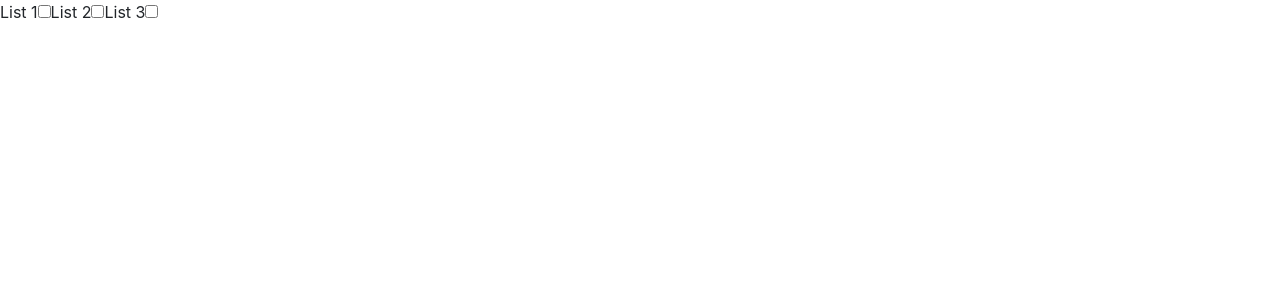
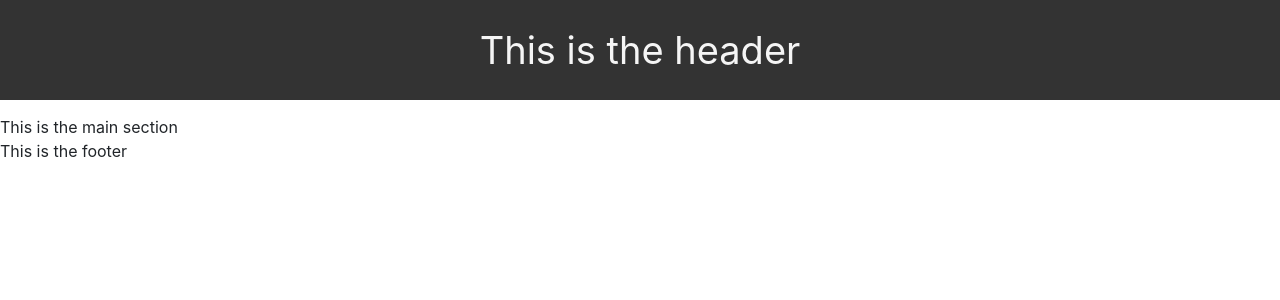
Before and after one commit to rmpalgo/react-js-practice, a React (Create React App) app: page / in a window 1280 px wide. Shown: the top 300 px of the page. Built offline with nearby package versions, Linux system fonts and the light colour scheme.

Commit message:
exercise: adding styling using className.

```diff
--- a/src/App.js
+++ b/src/App.js
@@ -1,11 +1,15 @@
 import React from "react"
+import Header from "./components/Header"
+import MainContent from "./components/MainContent"
+import Footer from "./components/Footer"
+import "./style.css"
 
 function App() {
     return (
         <div>
-            <span>List 1</span><input type="checkbox"/>
-            <span>List 2</span><input type="checkbox"/>
-            <span>List 3</span><input type="checkbox"/>
+            <Header />
+            <MainContent/>
+            <Footer/>
         </div>
     )
 }
--- /dev/null
+++ b/src/components/Footer.js
@@ -0,0 +1,11 @@
+import React from "react"
+
+function Footer() {
+    return (
+        <footer>
+           This is the footer
+        </footer>
+    )
+}
+
+export default Footer
--- /dev/null
+++ b/src/components/Header.js
@@ -0,0 +1,11 @@
+import React from 'react'
+
+function Header() {
+    return(
+        <header className={"navbar"}>
+            This is the header
+        </header>
+    )
+}
+
+export default Header
--- /dev/null
+++ b/src/components/MainContent.js
@@ -0,0 +1,12 @@
+import React from "react"
+
+function MainContent() {
+    return(
+        <main>
+           This is the main section
+        </main>
+    )
+}
+
+
+export default MainContent
--- a/src/index.js
+++ b/src/index.js
@@ -2,4 +2,5 @@ import React from "react"
 import ReactDOM from "react-dom"
 import App from "./App"
 
-ReactDOM.render(<App />, document.getElementById("root"))
+
+ReactDOM.render(< App/>, document.getElementById("root"))
--- /dev/null
+++ b/src/style.css
@@ -0,0 +1,11 @@
+.navbar {
+    height: 100px;
+    background-color: #333;
+    color: whitesmoke;
+    margin-bottom: 15px;
+    text-align: center;
+    font-size: 38px;
+    display: flex;
+    justify-content: center;
+    align-items: center;
+}
```
Also changed, not shown: src/index.css (line endings or trailing spaces).
